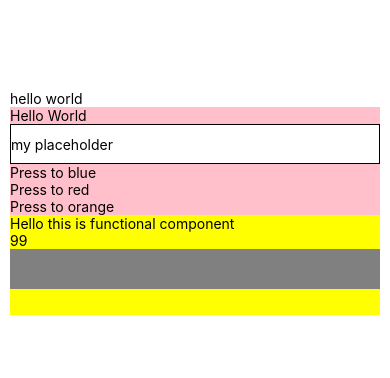
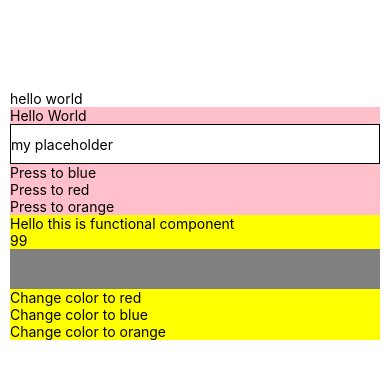
Before and after one commit to firdousali86/Batch4, a React Native app: screen / in a window 390 px wide. Shown: the top 378 px of the page. Built offline with nearby package versions, Linux system fonts and the light colour scheme.

Commit message:
use functional component to show state usage

```diff
--- a/src/components/MyTestFuncComponent.js
+++ b/src/components/MyTestFuncComponent.js
@@ -1,11 +1,16 @@
-import React from 'react';
-import {View, Text, TextInput} from 'react-native';
+import React, {useState} from 'react';
+import {View, Text, TextInput, TouchableOpacity} from 'react-native';
 
 const MyTestFuncComponent = props => {
-  const {bgColor, score} = props;
+  const [mutableBGColor, setMutableBGColor] = useState(props.bgColor);
+
+  const {score} = props;
 
   return (
-    <View style={{backgroundColor: bgColor, height: 100}}>
+    <View
+      style={{
+        backgroundColor: mutableBGColor,
+      }}>
       <Text>Hello this is functional component</Text>
       <Text>{score}</Text>
 
@@ -15,6 +20,25 @@ const MyTestFuncComponent = props => {
         }}
         style={{backgroundColor: 'gray', height: 40}}
       />
+
+      <TouchableOpacity
+        onPress={() => {
+          setMutableBGColor('red');
+        }}>
+        <Text>Change color to red</Text>
+      </TouchableOpacity>
+      <TouchableOpacity
+        onPress={() => {
+          setMutableBGColor('blue');
+        }}>
+        <Text>Change color to blue</Text>
+      </TouchableOpacity>
+      <TouchableOpacity
+        onPress={() => {
+          setMutableBGColor('orange');
+        }}>
+        <Text>Change color to orange</Text>
+      </TouchableOpacity>
     </View>
   );
 };
```
